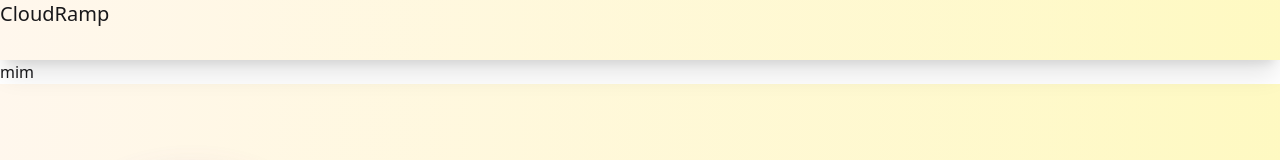
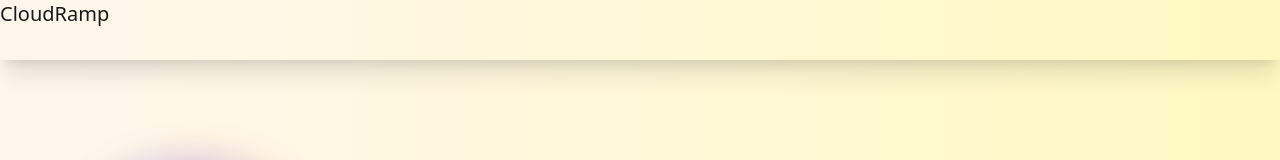
Before and after one commit to Mim-dot/My-Portfolio-, a React (Vite) app: page / in a window 1280 px wide. Shown: the top 160 px of the page. Built offline with nearby package versions, Linux system fonts and the light colour scheme.

Commit message:
Describe your changes

```diff
--- a/src/Pages/Nav.jsx
+++ b/src/Pages/Nav.jsx
@@ -8,7 +8,7 @@ const Nav = () => {
    CloudRamp
   </a>
 </div>
-<p className="">mim</p>
+
         </div>
     );
 };
```
